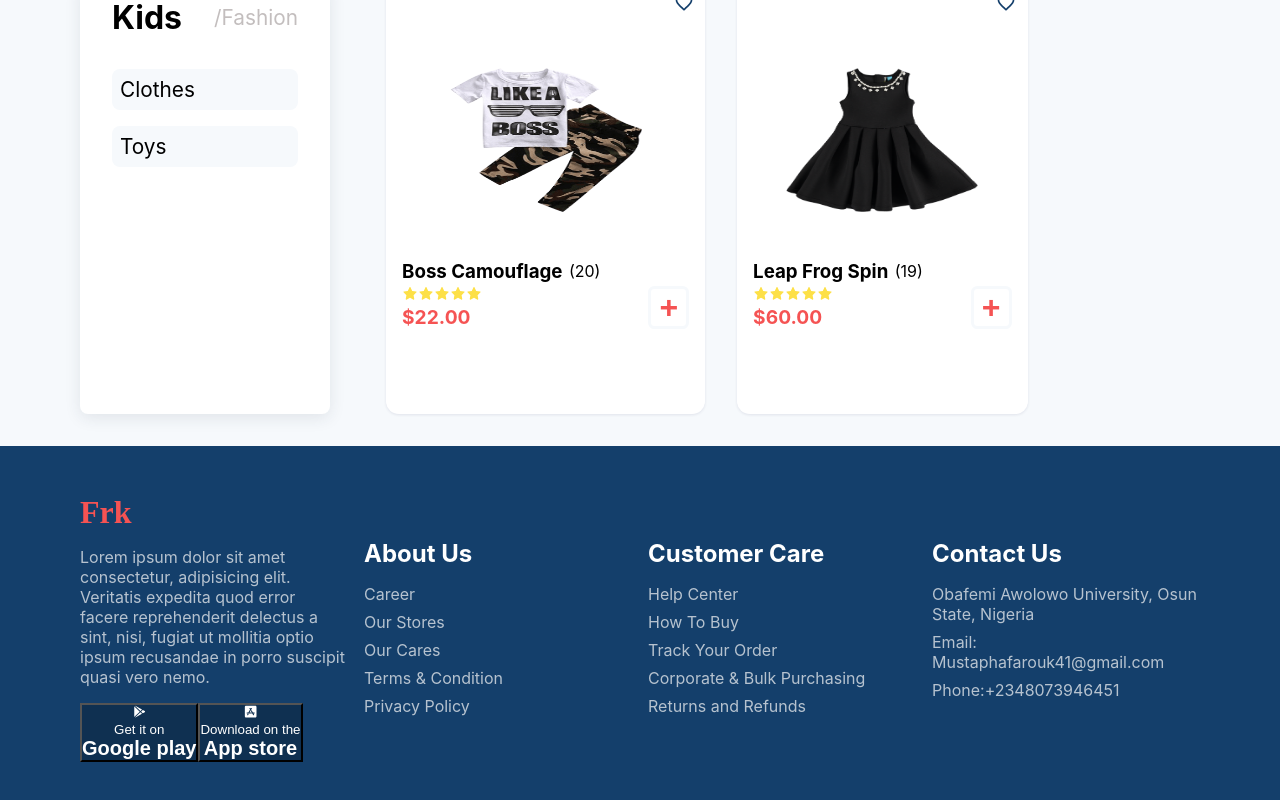
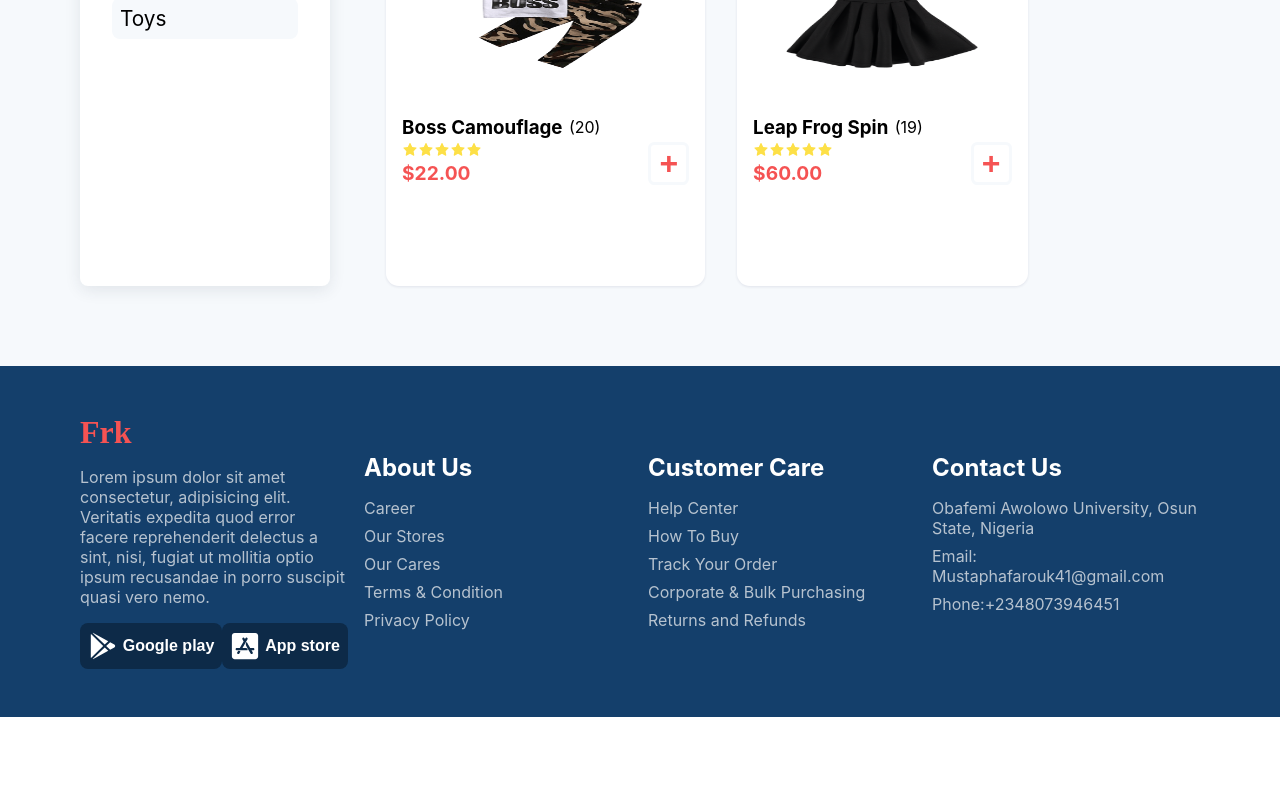
Before and after one commit to Farouk-ayo/ecommerce-, a React (Create React App) app: page / in a window 1280 px wide. Shown: the part 3153-3953 px from the top of the page. After the commit the page ends 3870 px from the top, so only its background shows below. Built offline with nearby package versions, Linux system fonts and the light colour scheme.

Commit message:
layout all done

```diff
--- a/src/UI/Body/Body.module.css
+++ b/src/UI/Body/Body.module.css
@@ -1,4 +1,4 @@
 .gender {
-  padding-top: 3rem;
+  padding: 3rem 0rem;
   background-color: #f6f9fc;
 }
--- a/src/UI/Body/Gender/Store.module.css
+++ b/src/UI/Body/Gender/Store.module.css
@@ -66,7 +66,7 @@
 }
 
 .image {
-  height: 9rem;
+  height: 7rem;
   width: 12rem;
 }
 
--- a/src/UI/Footer/Footer.js
+++ b/src/UI/Footer/Footer.js
@@ -14,18 +14,14 @@ const Footer = () => {
         </article>
         <div className={classes.stores}>
           <button>
-            <IoLogoGooglePlaystore />
-            <span>
-              <p>Get it on </p>
-              <h2>Google play</h2>
-            </span>
+            <IoLogoGooglePlaystore size={30} />
+
+            <h2>Google play</h2>
           </button>
           <button>
-            <FaAppStoreIos />
-            <span>
-              <p>Download on the </p>
-              <h2>App store</h2>
-            </span>
+            <FaAppStoreIos size={30} />
+
+            <h2>App store</h2>
           </button>
         </div>
       </div>
--- a/src/UI/Footer/Footer.module.css
+++ b/src/UI/Footer/Footer.module.css
@@ -35,9 +35,25 @@
 .brand article {
   color: #f6f6f6b7;
 }
+.stores {
+  display: flex;
+}
+
 .stores button {
   color: white;
-  background-color: #0f3051;
+  background-color: #092037aa;
+  display: flex;
+  justify-content: center;
+  align-items: center;
+  gap: 0.3rem;
+  outline: none;
+  border: none;
+  border-radius: 0.5rem;
+  padding: 0.5rem;
+}
+
+.stores button h2 {
+  font-size: 1rem;
 }
 
 .socialLogo {
```
